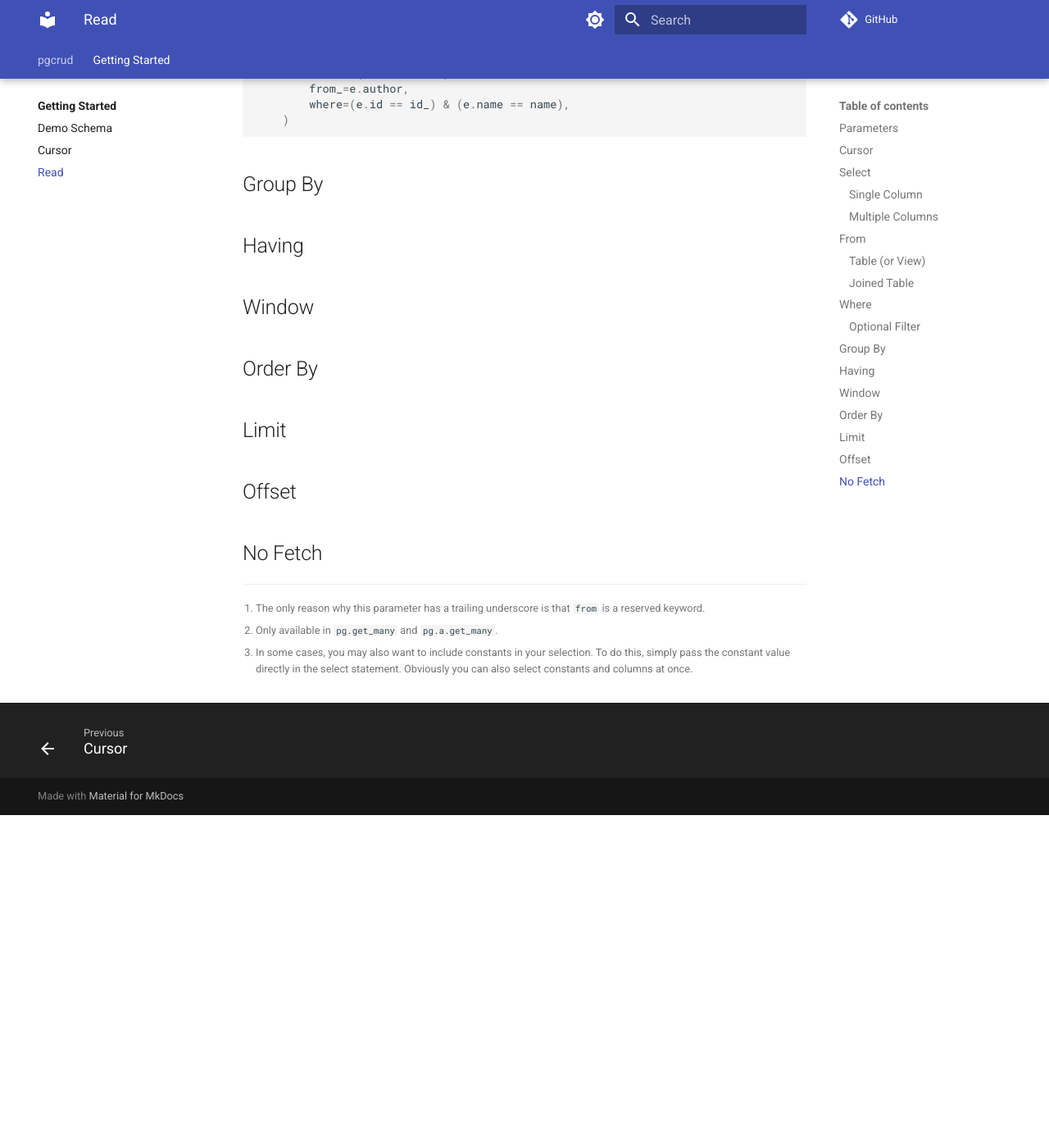
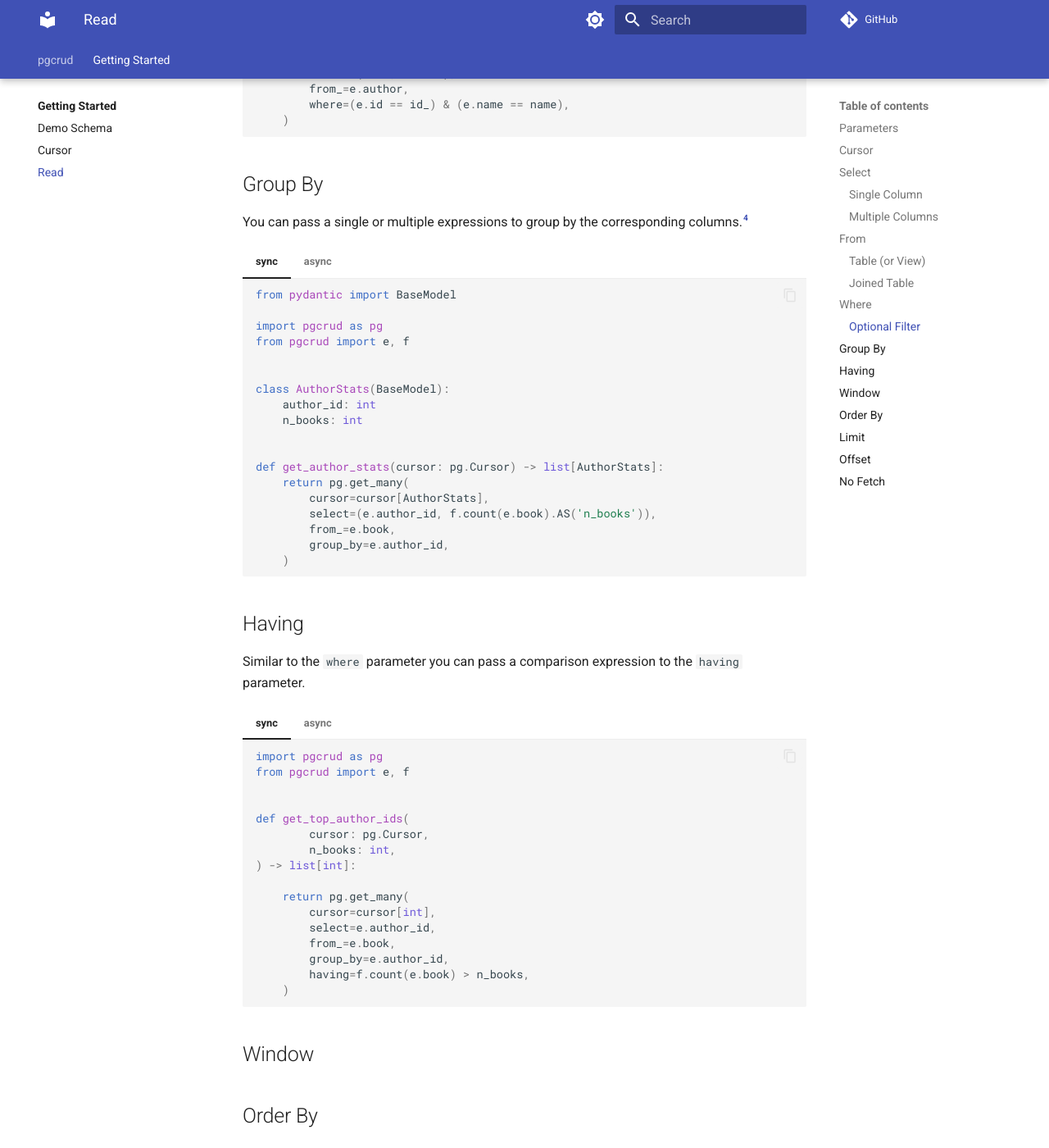
Before and after one commit to dakivara/pgcrud, an MkDocs documentation site: the page built from docs/getting-started/read.md, in a window 1280 px wide and 1400 px high, scrolled down 4609 px. Shown: the whole window at 82% size. Built offline with MkDocs 1.6.1 and Material for MkDocs 9.7.7, drawn with Linux system fonts in a browser that asks for light colours; comment, search, counter and statistics services are not loaded; before the commit the page ends 5603 px from its top, so only the background shows below that; some of the changed text lies outside the part shown.

Commit message:
add group by and having docs

````diff
--- a/docs/getting-started/read.md
+++ b/docs/getting-started/read.md
@@ -363,8 +363,102 @@ value. Any comparison expressions involving `pg.Undefined` are automatically exc
 
 ## Group By
 
+You can pass a single or multiple expressions to group by the corresponding columns.[^4]
+
+[^4]: You can also use pass integers to the `group_by` parameter to group by the respective columns in the `select`clause.
+
+=== "sync"
+
+    ```python
+    from pydantic import BaseModel
+
+    import pgcrud as pg
+    from pgcrud import e, f
+
+
+    class AuthorStats(BaseModel):
+        author_id: int
+        n_books: int
+
+
+    def get_author_stats(cursor: pg.Cursor) -> list[AuthorStats]:
+        return pg.get_many(
+            cursor=cursor[AuthorStats],
+            select=(e.author_id, f.count(e.book).AS('n_books')),
+            from_=e.book,
+            group_by=e.author_id,
+        )
+    ```
+
+=== "async"
+
+    ```python
+    from pydantic import BaseModel
+
+    import pgcrud as pg
+    from pgcrud import e, f
+
+
+    class AuthorStats(BaseModel):
+        author_id: int
+        n_books: int
+
+
+    async def get_author_stats(cursor: pg.a.Cursor) -> list[AuthorStats]:
+        return await pg.a.get_many(
+            cursor=cursor[AuthorStats],
+            select=(e.author_id, f.count(e.book).AS('n_books')),
+            from_=e.book,
+            group_by=e.author_id,
+        )
+    ```
+
 
 ## Having
+
+Similar to the `where` parameter you can pass a comparison expression to the `having` parameter.
+
+=== "sync"
+
+    ```python
+    import pgcrud as pg
+    from pgcrud import e, f
+
+
+    def get_top_author_ids(
+            cursor: pg.Cursor,
+            n_books: int,
+    ) -> list[int]:
+
+        return pg.get_many(
+            cursor=cursor[int],
+            select=e.author_id,
+            from_=e.book,
+            group_by=e.author_id,
+            having=f.count(e.book) > n_books,
+        )
+    ```
+
+=== "async"
+
+    ```python
+    import pgcrud as pg
+    from pgcrud import e, f
+
+
+    async def get_top_author_ids(
+            cursor: pg.a.Cursor,
+            n_books: int,
+    ) -> list[int]:
+
+        return await pg.a.get_many(
+            cursor=cursor[int],
+            select=e.author_id,
+            from_=e.book,
+            group_by=e.author_id,
+            having=f.count(e.book) > n_books,
+        )
+    ```
 
 
 ## Window
````
Also changed, not shown: docs/index.md (+1 -1 lines).
